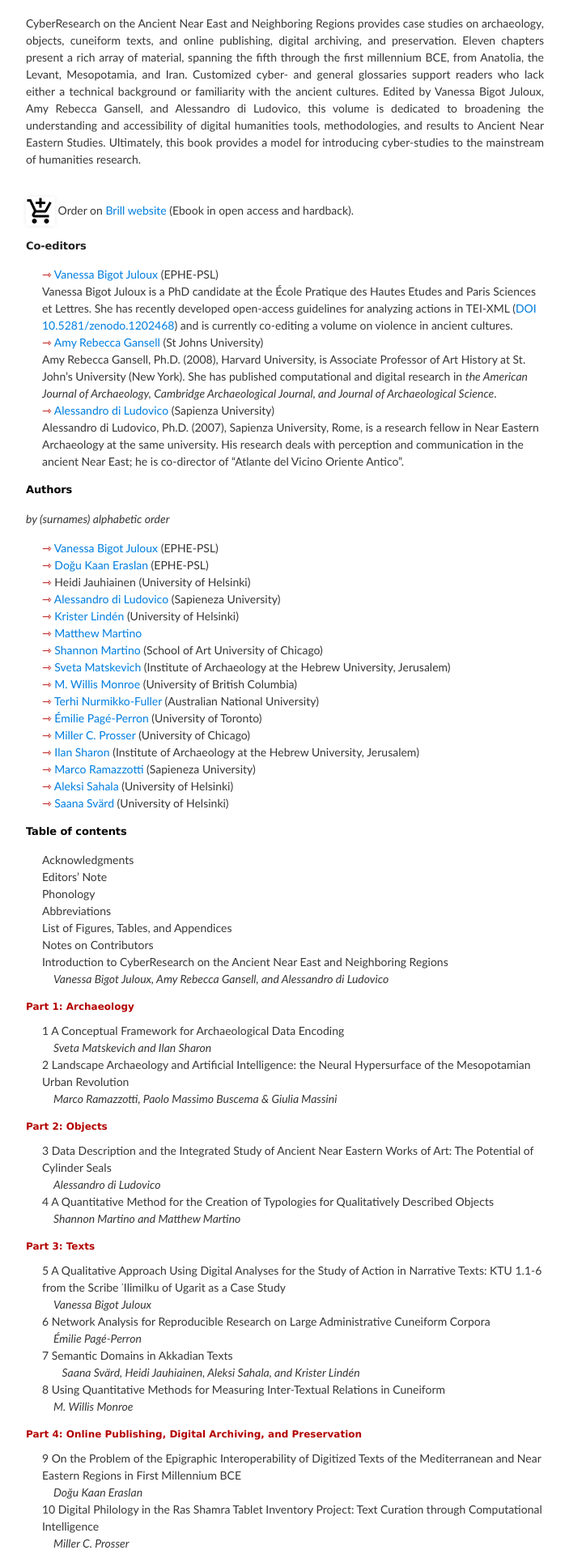
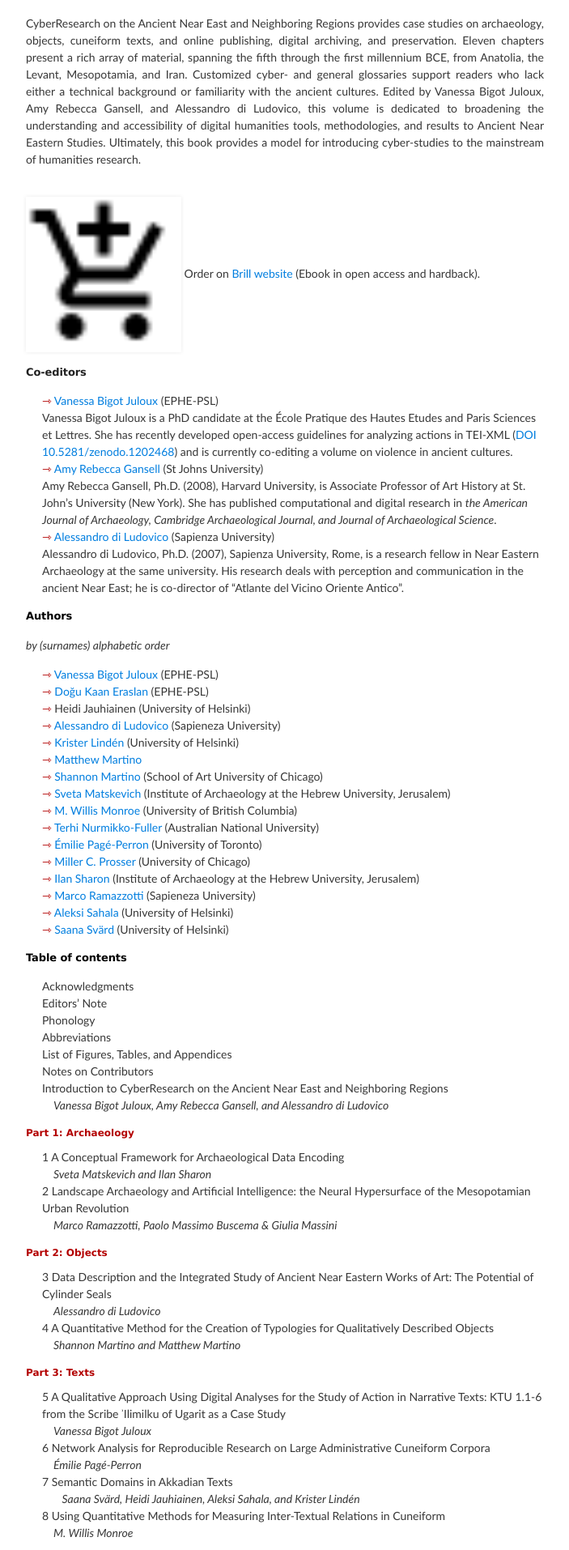
Before and after one commit to vbigot-juloux/ane-research-humanities, a Jekyll site: the page built from docs/CyberResearch-vol1.md, in a window 1280 px wide. Shown: the part 386-2300 px from the top of the page at 81% size, without its empty margins (288-991 px from the left). Built offline with Jekyll 4.4.1, drawn with Linux system fonts in a browser that asks for light colours; the repository's description, which GitHub fills in, is left out.

Commit message:
Update CyberResearch-vol1.md

```diff
--- a/docs/CyberResearch-vol1.md
+++ b/docs/CyberResearch-vol1.md
@@ -11,7 +11,7 @@ Vanessa Bigot Juloux, Amy Rebecca Gansell, Alessandro di Ludovico (eds.). Brill,
 <p>CyberResearch on the Ancient Near East and Neighboring Regions provides case studies on archaeology, objects, cuneiform texts, and online publishing, digital archiving, and preservation.
 Eleven chapters present a rich array of material, spanning the fifth through the first millennium BCE, from Anatolia, the Levant, Mesopotamia, and Iran. Customized cyber- and general glossaries support readers who lack either a technical background or familiarity with the ancient cultures. Edited by Vanessa Bigot Juloux, Amy Rebecca Gansell, and Alessandro di Ludovico, this volume is dedicated to broadening the understanding and accessibility of digital humanities tools, methodologies, and results to Ancient Near Eastern Studies. Ultimately, this book provides a model for introducing cyber-studies to the mainstream of humanities research.</p>
 <br />
-<img src="../assets/baseline_add_shopping_cart_black_18dp.png"/> Order on <a href="https://brill.com/view/title/34932" target="_blank">Brill website</a> (Ebook in open access and hardback).
+<img src="../assets/baseline_add_shopping_cart_black_18dp.png" style="border:0; width: 30%"/> Order on <a href="https://brill.com/view/title/34932" target="_blank">Brill website</a> (Ebook in open access and hardback).
 
 <h3>Co-editors</h3>
 <ul style="list-style-type: none;">
```
